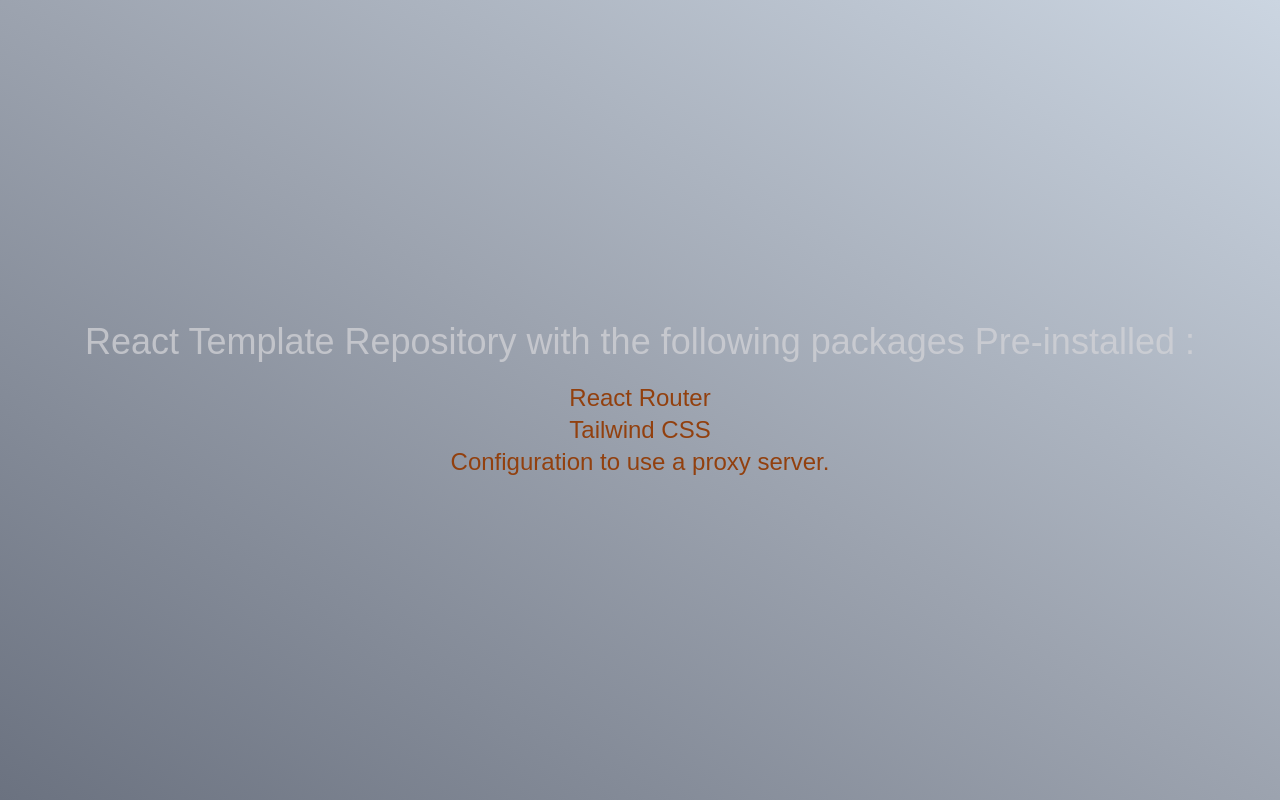
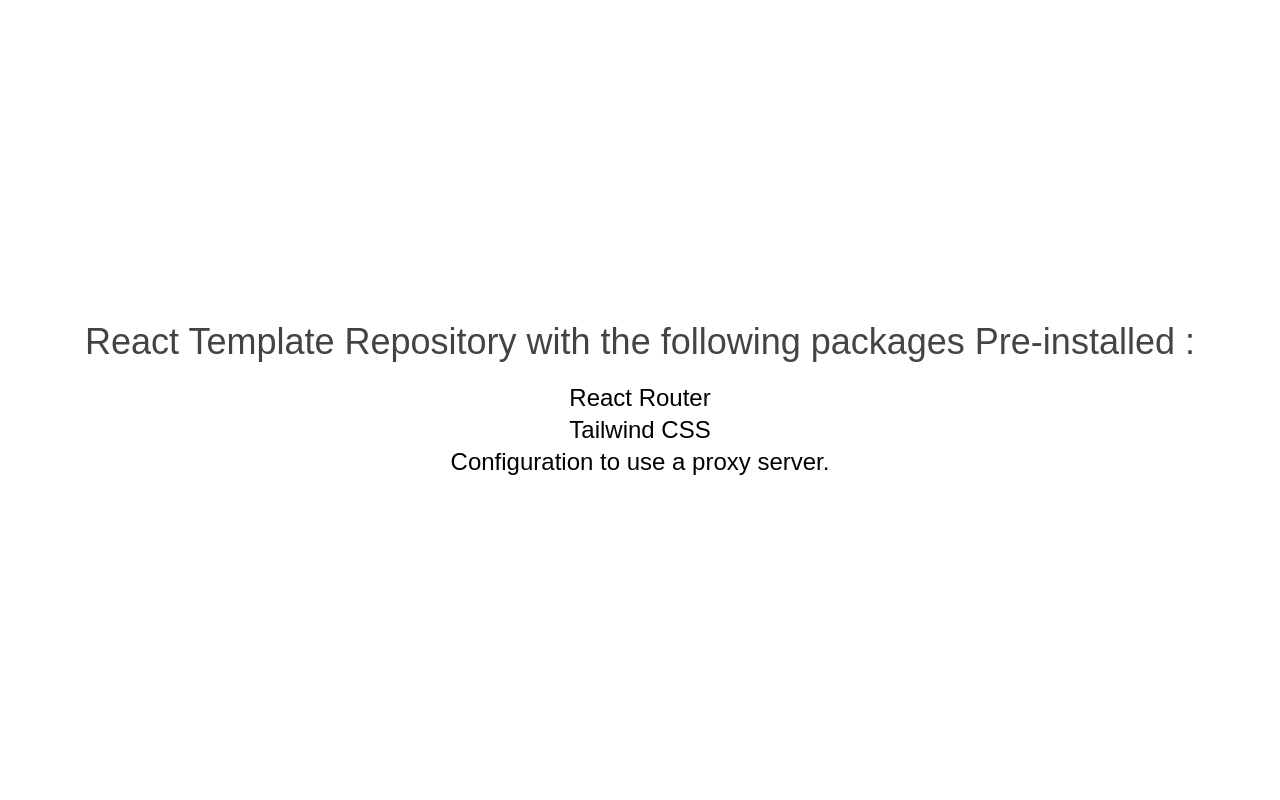
Before and after one commit to JohnstoneDev/url_shortening, a React (Create React App) app: page / in a window 1280 px wide. Built offline with nearby package versions, Linux system fonts and the light colour scheme; a web font is replaced by a local one.

Commit message:
style: Colors & Font variables

```diff
--- a/tailwind.config.js
+++ b/tailwind.config.js
@@ -4,19 +4,24 @@
     "./src/**/*.{js,jsx,ts,tsx}",
   ],  theme: {
     fontFamily : {
-      main : ['Work Sans', 'sans-serif'],
-      headings : ['Archivo', 'sans-serif'],
-      text : ['Ranade', 'sans-serif']
+      text : ['Poppins', 'sans-serif']
     },
     screens: {
       'mobile' : '375px',
       'tablet': '640px',
-      'laptop': '1024px',
       'desktop': '1280px',
+    },
+    colors : {
+      'cyan' : 'hsl(180, 66%, 49%)',
+      'dark-violet' : 'hsl(257, 27%, 26%)',
+      'red' : 'hsl(0, 87%, 67%)',
+      'gray' : 'hsl(0, 0%, 75%)',
+      'grayish-violet' : 'hsl(257, 7%, 63%)',
+      'very-dark-blue' : 'hsl(255, 11%, 22%)',
+      'very-dark-violet' : 'hsl(260, 8%, 14%)'
     },
     extend: {},
   },
   plugins: [
-    require('@tailwindcss/forms'),
   ],
 }
```
